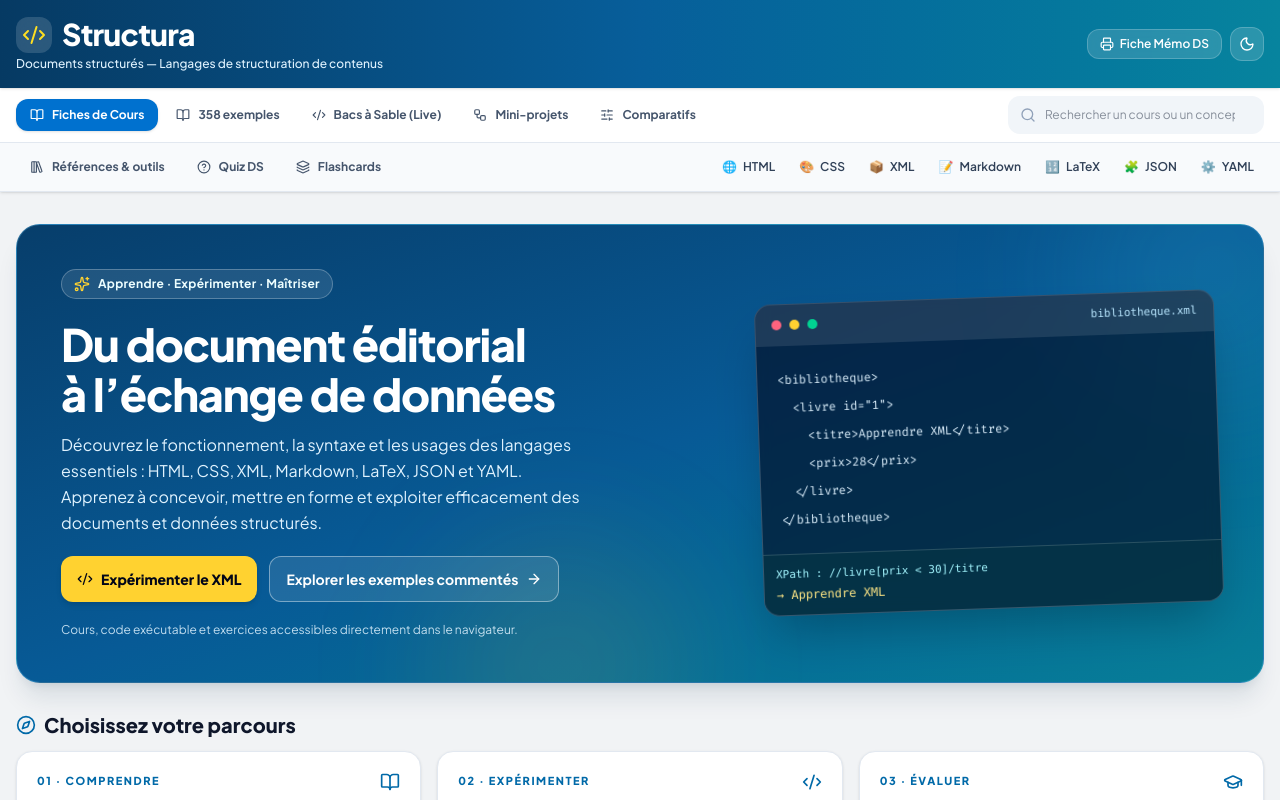
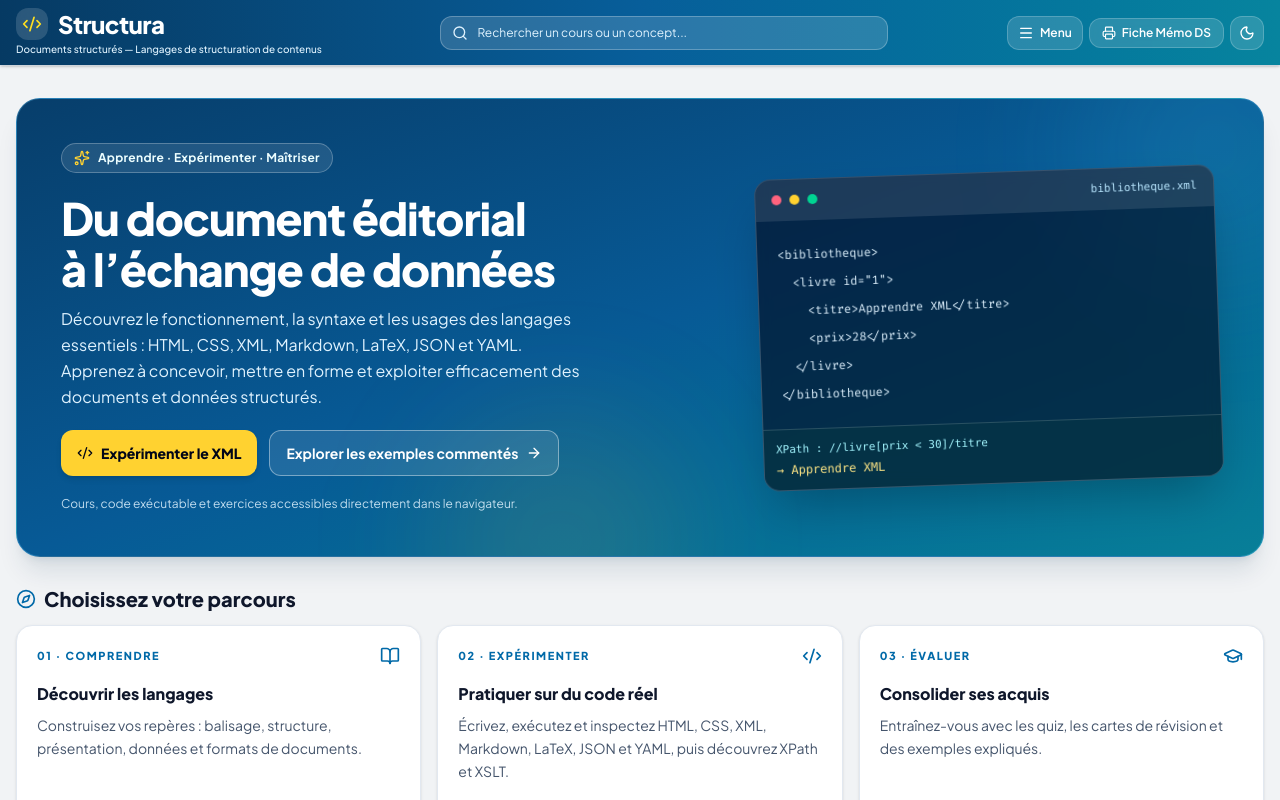
Before and after one commit to Bouguen/ds-1, a React (Vite) app: page / in a window 1280 px wide. Shown: the top 800 px of the page. Built offline with nearby package versions, Linux system fonts and the light colour scheme.

Commit message:
Replier la navigation par défaut et placer la recherche dans le bandeau Structura

```diff
--- a/src/components/Header.tsx
+++ b/src/components/Header.tsx
@@ -1,4 +1,4 @@
-import React, { useEffect, useRef } from 'react';
+import React, { useEffect, useRef, useState } from 'react';
 import { ActiveTab, LanguageId } from '../types';
 import { LANGUAGES_DATA } from '../data/languagesData';
 import {
@@ -12,7 +12,9 @@ import {
   Moon,
   Sun,
   LibraryBig,
-  Workflow
+  Workflow,
+  Menu,
+  ChevronUp
 } from 'lucide-react';
 
 interface HeaderProps {
@@ -43,6 +45,7 @@ export const Header: React.FC<HeaderProps> = ({
   onSelectSandboxLanguage
 }) => {
   const headerRef = useRef<HTMLElement>(null);
+  const [menuExpanded, setMenuExpanded] = useState(false);
 
   // Les ancres doivent tenir compte de la hauteur effective du bandeau collant,
   // y compris lorsque les boutons se répartissent sur plusieurs lignes en mobile.
@@ -60,35 +63,69 @@ export const Header: React.FC<HeaderProps> = ({
   return (
     <header ref={headerRef} className="sticky top-0 z-40 bg-white/95 dark:bg-slate-900/95 backdrop-blur-xl border-b border-slate-200 dark:border-slate-800 shadow-sm transition-colors">
       {/* Top Banner (Signature original blue header, refined) */}
-      <div className="bg-gradient-to-r from-[#063a63] via-[#075e9a] to-[#07849e] text-white py-3 sm:py-4 px-4 shadow-sm">
-        <div className="max-w-7xl mx-auto flex flex-row items-center justify-between gap-3">
+      <div className="bg-gradient-to-r from-[#063a63] via-[#075e9a] to-[#07849e] text-white py-2 px-3 sm:px-4 shadow-sm">
+        <div className="max-w-7xl mx-auto grid grid-cols-[1fr_auto] sm:flex items-center justify-between gap-x-2 gap-y-2">
           <div className="text-left space-y-0.5 min-w-0">
             <h1>
-              <button type="button" onClick={onGoHome} aria-label="Retour à l’accueil — Structura"
+              <button type="button" onClick={() => { setMenuExpanded(false); onGoHome(); }} aria-label="Retour à l’accueil — Structura"
                 title="Revenir à l’accueil et aux fiches de cours"
                 className="flex text-left items-center justify-start gap-2.5 rounded-xl p-1 -m-1 hover:bg-white/10 focus-visible:outline focus-visible:outline-2 focus-visible:outline-offset-2 focus-visible:outline-amber-300 transition-colors cursor-pointer">
                 <span className="p-1.5 rounded-xl bg-white/15 backdrop-blur-sm shrink-0">
-                  <Code2 className="w-6 h-6 text-yellow-300" aria-hidden="true" />
+                  <Code2 className="w-5 h-5 text-yellow-300" aria-hidden="true" />
                 </span>
-                <span className="text-xl sm:text-2xl lg:text-3xl font-black tracking-tight text-white leading-tight">
+                <span className="text-lg sm:text-2xl font-black tracking-tight text-white leading-tight">
                   Structura
                 </span>
               </button>
             </h1>
-            <p className="hidden sm:block text-xs text-sky-100 font-medium max-w-2xl">
+            <p className="hidden lg:block text-[10px] text-sky-100 font-medium max-w-2xl">
               Documents structurés — Langages de structuration de contenus
             </p>
           </div>
 
+        {/* Search input */}
+        <div className="relative min-w-0 col-span-2 row-start-2 sm:row-auto sm:col-span-1 sm:flex-1 sm:max-w-md sm:mx-2">
+          <Search className="w-4 h-4 text-sky-100 absolute left-3 top-1/2 -translate-y-1/2" />
+          <input
+            type="search"
+            aria-label="Rechercher dans les fiches de cours"
+            value={searchQuery}
+            onChange={(e) => setSearchQuery(e.target.value)}
+            placeholder="Rechercher un cours ou un concept..."
+            className="w-full pl-9 pr-9 py-2 text-xs rounded-xl bg-white/15 text-white placeholder:text-sky-100 border border-white/25 focus:border-white/70 focus:bg-white/20 outline-none transition-all"
+          />
+          {searchQuery && (
+            <button
+              type="button"
+              aria-label="Effacer la recherche"
+              onClick={() => setSearchQuery('')}
+              className="absolute right-3 top-1/2 -translate-y-1/2 text-white hover:text-yellow-300 text-sm"
+            >
+              ×
+            </button>
+          )}
+        </div>
+
           {/* Quick utility actions */}
-          <div className="flex items-center gap-2 shrink-0">
+          <div className="flex items-center gap-1.5 shrink-0">
+            <button
+              type="button"
+              onClick={() => setMenuExpanded(open => !open)}
+              aria-expanded={menuExpanded}
+              aria-controls="structura-navigation"
+              aria-label={menuExpanded ? "Replier le menu" : "Déployer le menu"}
+              className="flex items-center gap-1.5 px-2.5 py-2 rounded-xl bg-white/15 hover:bg-white/25 text-white text-xs font-semibold border border-white/20 cursor-pointer focus-visible:outline focus-visible:outline-2 focus-visible:outline-amber-300"
+            >
+              {menuExpanded ? <ChevronUp className="w-4 h-4" aria-hidden="true" /> : <Menu className="w-4 h-4" aria-hidden="true" />}
+              <span className="hidden sm:inline">Menu</span>
+            </button>
             <button
               onClick={onOpenPrintModal}
               className="flex items-center gap-1.5 px-3 py-1.5 rounded-xl bg-white/15 hover:bg-white/25 text-white text-xs font-semibold backdrop-blur-sm transition-all cursor-pointer border border-white/20"
               title="Générer la fiche mémo imprimable ou PDF pour le DS"
             >
               <Printer className="w-3.5 h-3.5" />
-              <span className="hidden sm:inline">Fiche Mémo DS</span>
+              <span className="hidden xl:inline">Fiche Mémo DS</span>
             </button>
 
             <button
@@ -104,6 +141,7 @@ export const Header: React.FC<HeaderProps> = ({
         </div>
       </div>
 
+      <div id="structura-navigation" hidden={!menuExpanded}>
       {/* Main Navigation Bar */}
       <div className="max-w-7xl mx-auto px-4 py-2 flex flex-col lg:flex-row items-stretch lg:items-center justify-between gap-2">
         {/* Navigation Tabs */}
@@ -171,26 +209,7 @@ export const Header: React.FC<HeaderProps> = ({
 
         </nav>
 
-        {/* Search input */}
-        <div className="w-full lg:w-60 xl:w-64 relative shrink-0">
-          <Search className="w-4 h-4 text-slate-400 absolute left-3 top-1/2 -translate-y-1/2" />
-          <input
-            type="search"
-            aria-label="Rechercher dans les fiches de cours"
-            value={searchQuery}
-            onChange={(e) => setSearchQuery(e.target.value)}
-            placeholder="Rechercher un cours ou un concept..."
-            className="w-full pl-9 pr-4 py-2.5 text-xs rounded-xl bg-slate-100 dark:bg-slate-800 text-slate-800 dark:text-slate-200 border border-transparent focus:border-[#0071CF] focus:bg-white dark:focus:bg-slate-900 outline-none transition-all"
-          />
-          {searchQuery && (
-            <button
-              onClick={() => setSearchQuery('')}
-              className="absolute right-3 top-1/2 -translate-y-1/2 text-slate-400 hover:text-slate-600 text-xs"
-            >
-              ×
-            </button>
-          )}
-        </div>
+
       </div>
 
       {/* Second menu row: secondary sections and direct access to the seven languages. */}
@@ -266,6 +285,7 @@ export const Header: React.FC<HeaderProps> = ({
           )}
         </div>
       </nav>
+      </div>
     </header>
   );
 };
```
